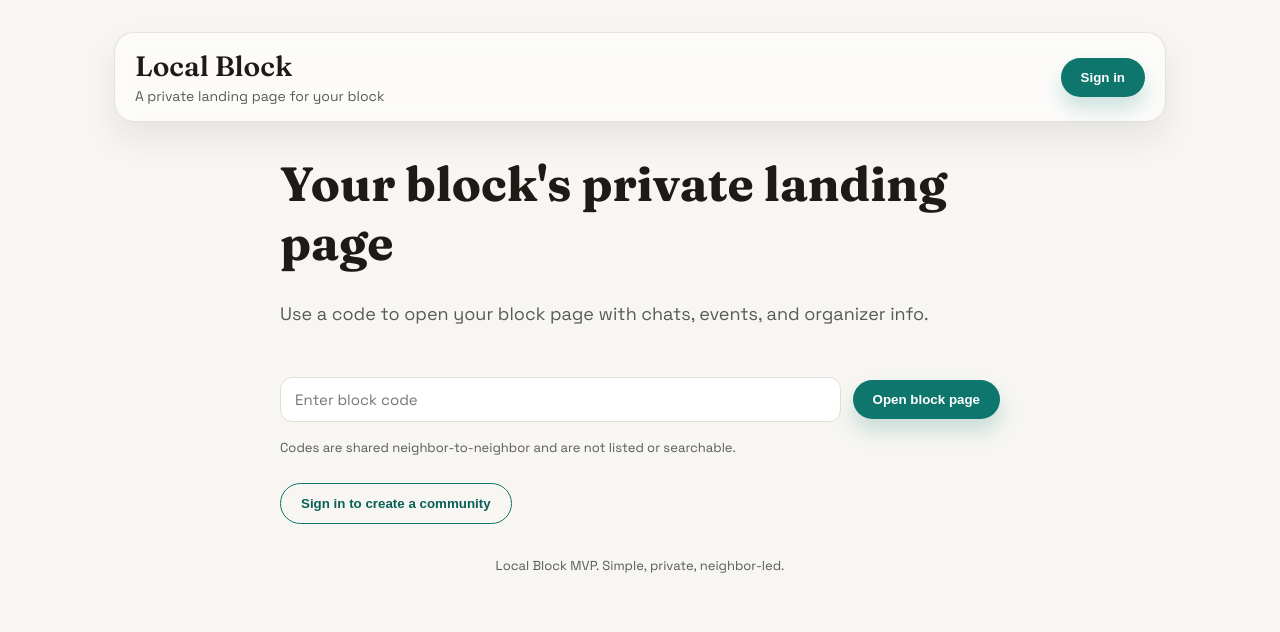
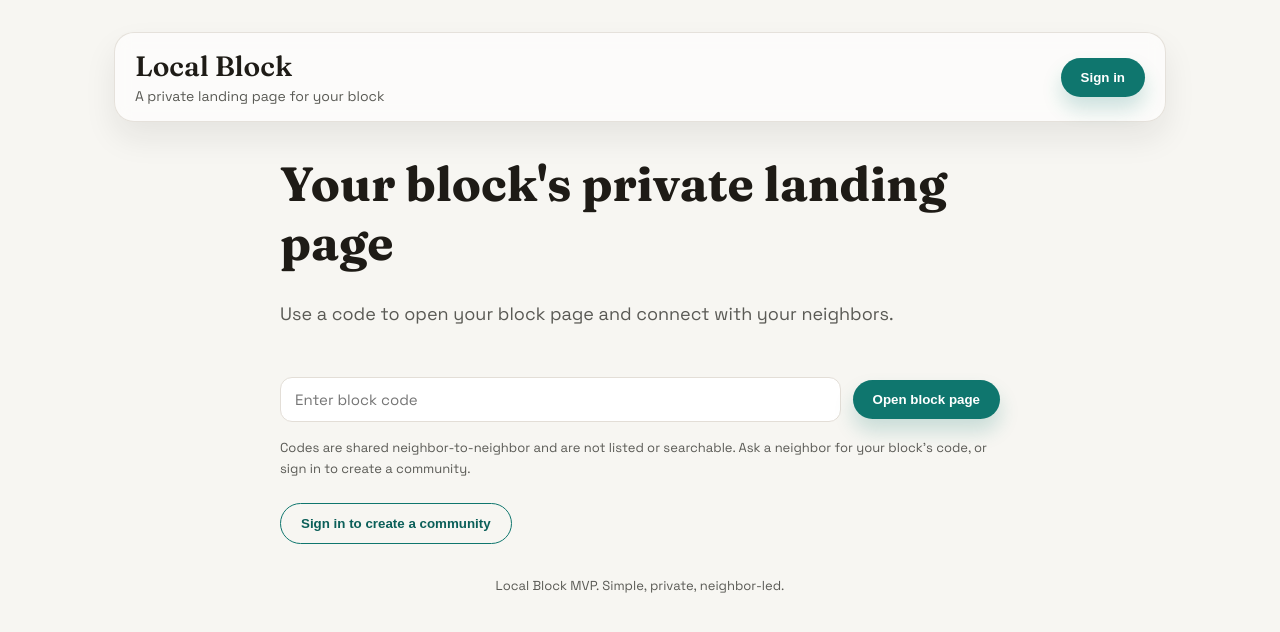
Before and after one commit to romangrebin/local-block-app, a React (Vite) app: page / in a window 1280 px wide. Shown: the top 632 px of the page. Built offline with nearby package versions, Linux system fonts and the light colour scheme; no server answers.

Commit message:
update language on homepage. SHIP IT

```diff
--- a/src/pages/HomePage.tsx
+++ b/src/pages/HomePage.tsx
@@ -66,7 +66,7 @@ export const HomePage: React.FC<HomePageProps> = ({ onOpenAuth, onOpenCreate })
         <div className="hero-copy">
           <h1>Your block's private landing page</h1>
           <p className="lead">
-            Use a code to open your block page with chats, events, and organizer info.
+            Use a code to open your block page and connect with your neighbors.
           </p>
           {hasMemberCommunity ? (
             <div className="home-primary-cta">
@@ -95,7 +95,7 @@ export const HomePage: React.FC<HomePageProps> = ({ onOpenAuth, onOpenCreate })
           </form>
           <div className="home-actions">
             <p className="helper-text">
-              Codes are shared neighbor-to-neighbor and are not listed or searchable.
+              Codes are shared neighbor-to-neighbor and are not listed or searchable. Ask a neighbor for your block's code, or sign in to create a community.
             </p>
             {cta ? <div className="cta-row">{cta}</div> : null}
           </div>
```
